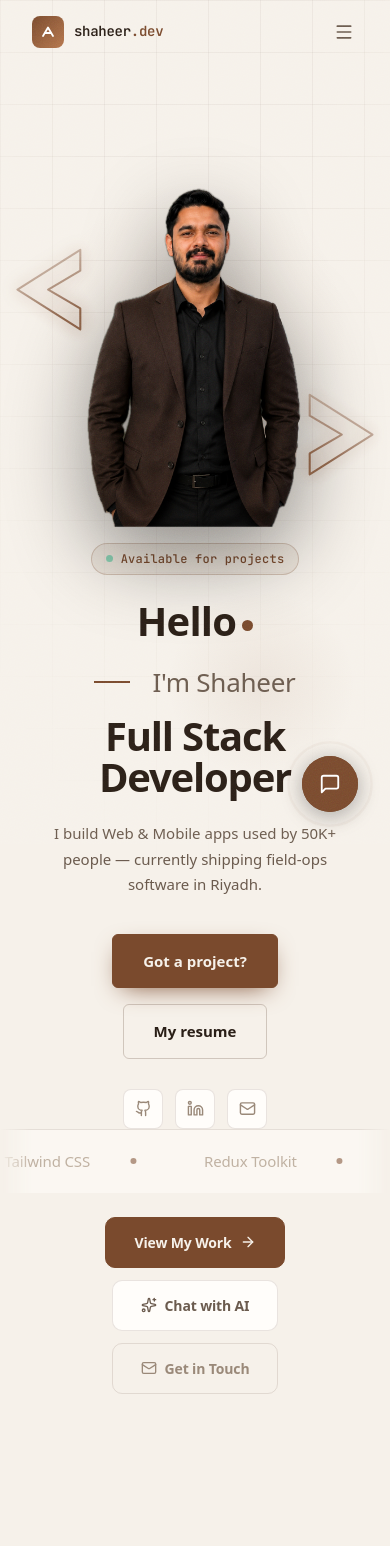
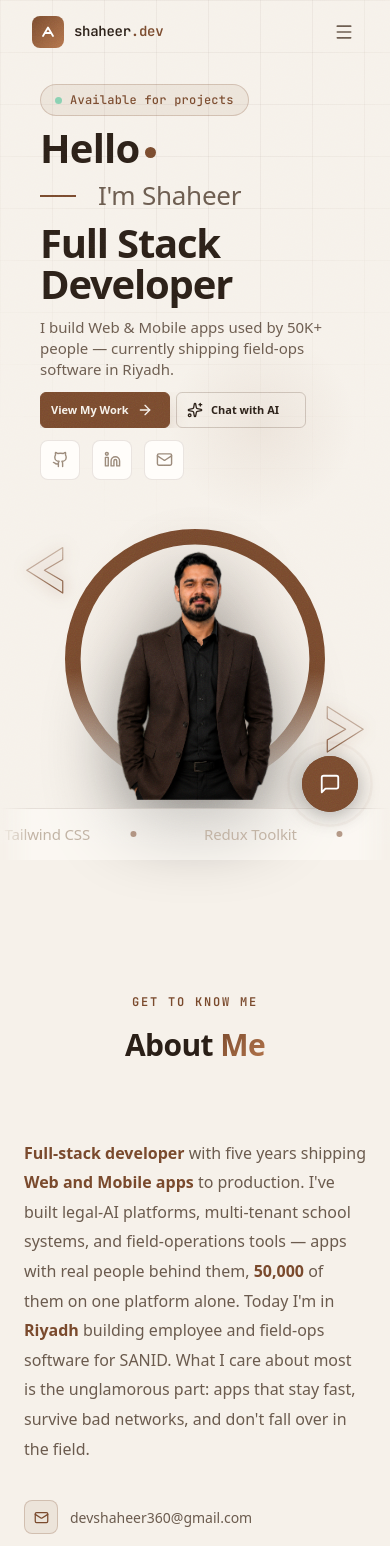
Before and after one commit to Shaheer-71/Portfolio, a React (Vite) app: page / in a window 390 px wide. Shown: the top 1546 px of the page. Built offline with nearby package versions, Linux system fonts and the light colour scheme; a web font is replaced by a local one.

Commit message:
small changes

```diff
--- a/src/components/Hero.jsx
+++ b/src/components/Hero.jsx
@@ -19,10 +19,11 @@ const initials = personal.name
 const ease = [0.22, 1, 0.36, 1]
 
 // Thick, hollow outlined chevron bracket — matches the reference
-function Chevron({ dir = 'left', size = 92, style }) {
+function Chevron({ dir = 'left', size = 92, style, className }) {
   const id = `chev-grad-${dir}`
   return (
     <svg
+      className={className}
       width={size} height={size * 1.18} viewBox="0 0 120 142" fill="none"
       style={{ transform: dir === 'right' ? 'scaleX(-1)' : 'none', filter: 'drop-shadow(0 0 8px var(--accent))', ...style }}
     >
@@ -121,39 +122,62 @@ export default function Hero({ onChatOpen }) {
             {t('hero.intro')}
           </motion.p>
 
-          {/* CTAs */}
+          {/* Hero action buttons */}
           <motion.div
-            className="hero-row-center"
-            initial={{ opacity: 0, y: 20 }} animate={{ opacity: 1, y: 0 }}
-            transition={{ duration: 0.6, ease, delay: 0.44 }}
-            style={{ display: 'flex', gap: 16, flexWrap: 'wrap' }}
+            className="hero-actions"
+            initial={{ opacity: 0, y: 20 }}
+            animate={{ opacity: 1, y: 0 }}
+            transition={{ duration: 0.6, delay: 0.44 }}
+            style={{ display: 'flex', gap: 16, flexWrap: 'wrap', marginBottom: 24 }}
           >
             <button
-              onClick={() => scrollTo('contact')}
+              className="hero-action-button"
+              onClick={() => document.getElementById('projects')?.scrollIntoView({ behavior: 'smooth' })}
               style={{
                 padding: '15px 30px', borderRadius: 6, fontSize: 15, fontWeight: 600, cursor: 'pointer',
                 background: 'var(--accent)', border: '1px solid var(--accent)', color: 'var(--bg)',
                 transition: 'transform 0.2s ease, box-shadow 0.2s ease',
                 boxShadow: '0 8px 26px -10px var(--accent)',
+                display: 'inline-flex', alignItems: 'center', gap: 8,
               }}
               onMouseEnter={e => { e.currentTarget.style.transform = 'translateY(-2px)'; e.currentTarget.style.boxShadow = '0 12px 32px -10px var(--accent)' }}
               onMouseLeave={e => { e.currentTarget.style.transform = 'translateY(0)'; e.currentTarget.style.boxShadow = '0 8px 26px -10px var(--accent)' }}
             >
-              {t('hero.ctaProject')}
+              {t('hero.bottomWork')}
+              <ArrowRight size={16} />
             </button>
 
             <button
-              onClick={() => scrollTo('experience')}
+              className="hero-action-button"
+              onClick={onChatOpen}
               style={{
                 padding: '15px 30px', borderRadius: 6, fontSize: 15, fontWeight: 600, cursor: 'pointer',
                 background: 'transparent', border: '1px solid var(--border-hover)', color: 'var(--text)',
+                transition: 'border-color 0.2s ease, color 0.2s ease, transform 0.2s ease',
+                display: 'inline-flex', alignItems: 'center', gap: 8,
+              }}
+              onMouseEnter={e => { e.currentTarget.style.borderColor = 'var(--accent)'; e.currentTarget.style.color = 'var(--accent)'; e.currentTarget.style.transform = 'translateY(-2px)' }}
+              onMouseLeave={e => { e.currentTarget.style.borderColor = 'var(--border-hover)'; e.currentTarget.style.color = 'var(--text)'; e.currentTarget.style.transform = 'translateY(0)' }}
+            >
+              <Sparkles size={16} />
+              {t('hero.bottomChat')}
+            </button>
+
+            <a
+              className="hero-action-button hero-action-touch"
+              href={`mailto:${personal.email}`}
+              style={{
+                padding: '15px 30px', borderRadius: 6, fontSize: 15, fontWeight: 600, cursor: 'pointer',
+                background: 'transparent', border: '1px solid var(--border-hover)', color: 'var(--text)',
+                display: 'inline-flex', alignItems: 'center', gap: 8, textDecoration: 'none',
                 transition: 'border-color 0.2s ease, color 0.2s ease, transform 0.2s ease',
               }}
               onMouseEnter={e => { e.currentTarget.style.borderColor = 'var(--accent)'; e.currentTarget.style.color = 'var(--accent)'; e.currentTarget.style.transform = 'translateY(-2px)' }}
               onMouseLeave={e => { e.currentTarget.style.borderColor = 'var(--border-hover)'; e.currentTarget.style.color = 'var(--text)'; e.currentTarget.style.transform = 'translateY(0)' }}
             >
-              {t('hero.ctaResume')}
-            </button>
+              <Mail size={16} />
+              {t('hero.bottomTouch')}
+            </a>
           </motion.div>
 
           {/* Social icons */}
@@ -208,6 +232,7 @@ export default function Hero({ onChatOpen }) {
 
             {/* Ring — gradient stroke that fades toward the bottom */}
             <svg
+              className="hero-ring"
               viewBox="0 0 200 200" fill="none"
               style={{
                 position: 'absolute', top: '53%', left: '50%', transform: 'translate(-50%, -50%)',
@@ -226,8 +251,8 @@ export default function Hero({ onChatOpen }) {
             </svg>
 
             {/* Chevrons — thick hollow brackets, clear of the ring */}
-            <Chevron dir="left"  size={84} style={{ position: 'absolute', left: '-17%', top: '20%', zIndex: 3 }} />
-            <Chevron dir="right" size={84} style={{ position: 'absolute', right: '-17%', bottom: '12%', zIndex: 3 }} />
+            <Chevron className="hero-ring-chevron hero-ring-chevron-left" dir="left"  size={84} style={{ position: 'absolute', left: '-17%', top: '20%', zIndex: 3 }} />
+            <Chevron className="hero-ring-chevron hero-ring-chevron-right" dir="right" size={84} style={{ position: 'absolute', right: '-17%', bottom: '12%', zIndex: 3 }} />
 
             {/* Person cutout — overflows the ring */}
             {imgOk ? (
@@ -280,59 +305,6 @@ export default function Hero({ onChatOpen }) {
           ))}
         </div>
       </motion.div>
-
-      {/* Bottom hero actions */}
-      <motion.div
-        initial={{ opacity: 0, y: 20 }}
-        animate={{ opacity: 1, y: 0 }}
-        transition={{ duration: 0.6, delay: 0.9 }}
-        style={{ display: 'flex', flexWrap: 'wrap', gap: 12, justifyContent: 'center', padding: '24px 40px 32px' }}
-      >
-        <button
-          onClick={() => document.getElementById('projects')?.scrollIntoView({ behavior: 'smooth' })}
-          style={{
-            padding: '14px 28px', borderRadius: 10, fontSize: 14, fontWeight: 700, cursor: 'pointer',
-            background: 'var(--accent)', border: '1px solid var(--accent)', color: 'var(--bg)',
-            display: 'inline-flex', alignItems: 'center', gap: 8,
-            transition: 'opacity 0.2s, transform 0.2s', letterSpacing: '-0.01em',
-          }}
-          onMouseEnter={e => { e.currentTarget.style.opacity = '0.9'; e.currentTarget.style.transform = 'translateY(-2px)' }}
-          onMouseLeave={e => { e.currentTarget.style.opacity = '1'; e.currentTarget.style.transform = 'translateY(0)' }}
-        >
-          {t('hero.bottomWork')}
-          <ArrowRight size={16} />
-        </button>
-
-        <button
-          onClick={onChatOpen}
-          style={{
-            padding: '14px 28px', borderRadius: 10, fontSize: 14, fontWeight: 700, cursor: 'pointer',
-            background: 'var(--surface)', border: '1px solid var(--border)', color: 'var(--text-muted)',
-            display: 'inline-flex', alignItems: 'center', gap: 8,
-            transition: 'border-color 0.2s, color 0.2s, transform 0.2s', letterSpacing: '-0.01em',
-          }}
-          onMouseEnter={e => { e.currentTarget.style.borderColor = 'var(--accent-border)'; e.currentTarget.style.color = 'var(--accent)'; e.currentTarget.style.transform = 'translateY(-2px)' }}
-          onMouseLeave={e => { e.currentTarget.style.borderColor = 'var(--border)'; e.currentTarget.style.color = 'var(--text-muted)'; e.currentTarget.style.transform = 'translateY(0)' }}
-        >
-          <Sparkles size={16} />
-          {t('hero.bottomChat')}
-        </button>
-
-        <a
-          href={`mailto:${personal.email}`}
-          style={{
-            padding: '14px 28px', borderRadius: 10, fontSize: 14, fontWeight: 700, cursor: 'pointer',
-            background: 'transparent', border: '1px solid var(--border)', color: 'var(--text-dim)',
-            display: 'inline-flex', alignItems: 'center', gap: 8, textDecoration: 'none',
-            transition: 'border-color 0.2s, color 0.2s, transform 0.2s', letterSpacing: '-0.01em',
-          }}
-          onMouseEnter={e => { e.currentTarget.style.borderColor = 'var(--border-hover)'; e.currentTarget.style.color = 'var(--text-muted)'; e.currentTarget.style.transform = 'translateY(-2px)' }}
-          onMouseLeave={e => { e.currentTarget.style.borderColor = 'var(--border)'; e.currentTarget.style.color = 'var(--text-dim)'; e.currentTarget.style.transform = 'translateY(0)' }}
-        >
-          <Mail size={16} />
-          {t('hero.bottomTouch')}
-        </a>
-      </motion.div>
     </section>
   )
 }
--- a/src/index.css
+++ b/src/index.css
@@ -270,20 +270,58 @@ textarea::placeholder {
 
 /* ─── Hero responsive ───────────────────────────────────────── */
 @media (max-width: 900px) {
+  #home { overflow: visible !important; }
   .hero-grid {
     grid-template-columns: 1fr !important;
     justify-items: center;
-    text-align: center;
-    padding-top: 104px !important;
+    padding-top: 20px !important;
     gap: 8px !important;
+    overflow: visible !important;
   }
-  .hero-copy { order: 2; }
-  .hero-portrait { order: 1; height: auto !important; margin-bottom: 8px; }
-  .hero-portrait > div { width: min(320px, 74vw) !important; height: min(400px, 92vw) !important; }
-  .hero-copy h1 { justify-content: center !important; }
-  .hero-row-center { justify-content: center !important; }
-  .hero-intro { margin-left: auto; margin-right: auto; }
-  .hero-tech-strip > div { justify-content: center !important; }
+  .hero-copy { order: 1; text-align: inherit; }
+  .hero-copy > div:first-child { margin-bottom: 12px !important; }
+  .hero-copy h1 { margin-bottom: 8px !important; justify-content: flex-start !important; text-align: inherit; }
+  .hero-copy h2 { margin-bottom: 12px !important; }
+  .hero-portrait { order: 2; height: auto !important; margin-bottom: 8px; overflow: visible !important; }
+  .hero-portrait > div { width: min(280px, 70vw) !important; height: min(340px, 78vw) !important; overflow: visible !important; }
+  .hero-portrait img { max-height: 100% !important; width: auto !important; transform: none !important; }
+  .hero-ring { width: min(300px, 68vw) !important; height: min(300px, 68vw) !important; }
+  .hero-ring-chevron { width: 56px !important; height: auto !important; }
+  .hero-ring-chevron-left { left: -16% !important; top: 12% !important; }
+  .hero-ring-chevron-right { right: -16% !important; bottom: 12% !important; }
+  .hero-copy h1 { justify-content: flex-start !important; text-align: inherit; }
+  .hero-row-center { justify-content: flex-start !important; margin-top: 8px !important; margin-bottom: 8px !important; }
+  .hero-intro { margin-left: 0; margin-right: 0; margin-bottom: 12px !important; text-align: inherit; line-height: 1.4 !important; }
+  .hero-actions { flex-wrap: nowrap !important; justify-content: flex-start !important; overflow-x: hidden; gap: 6px !important; margin-bottom: 12px !important; }
+  .hero-actions::-webkit-scrollbar { display: none; }
+  .hero-action-touch { display: none !important; }
+  .hero-actions .hero-action-button {
+    min-width: min(110px, 40vw);
+    max-width: min(140px, 45vw);
+    flex: 1 1 min(110px, 40vw);
+    padding: 10px 12px !important;
+    font-size: 12px !important;
+    white-space: normal;
+    line-height: 1.2;
+  }
+  .hero-tech-strip > div { justify-content: flex-start !important; }
+}
+
+@media (max-width: 680px) {
+  .hero-grid { padding-top: 20px !important; gap: 12px !important; }
+  .hero-portrait > div { width: min(260px, 76vw) !important; height: min(300px, 82vw) !important; }
+  .hero-ring { width: min(260px, 74vw) !important; height: min(260px, 74vw) !important; }
+  .hero-ring-chevron { width: 48px !important; }
+  .hero-ring-chevron-left { left: -18% !important; top: 14% !important; }
+  .hero-ring-chevron-right { right: -18% !important; bottom: 14% !important; }
+  .hero-actions .hero-action-button {
+    min-width: min(100px, 38vw);
+    max-width: min(130px, 42vw);
+    flex: 1 1 min(100px, 38vw);
+    padding: 9px 10px !important;
+    font-size: 11px !important;
+  }
+  .hero-tech-strip { padding: 18px 0 !important; }
 }
 
 @media (max-width: 540px) {
```
